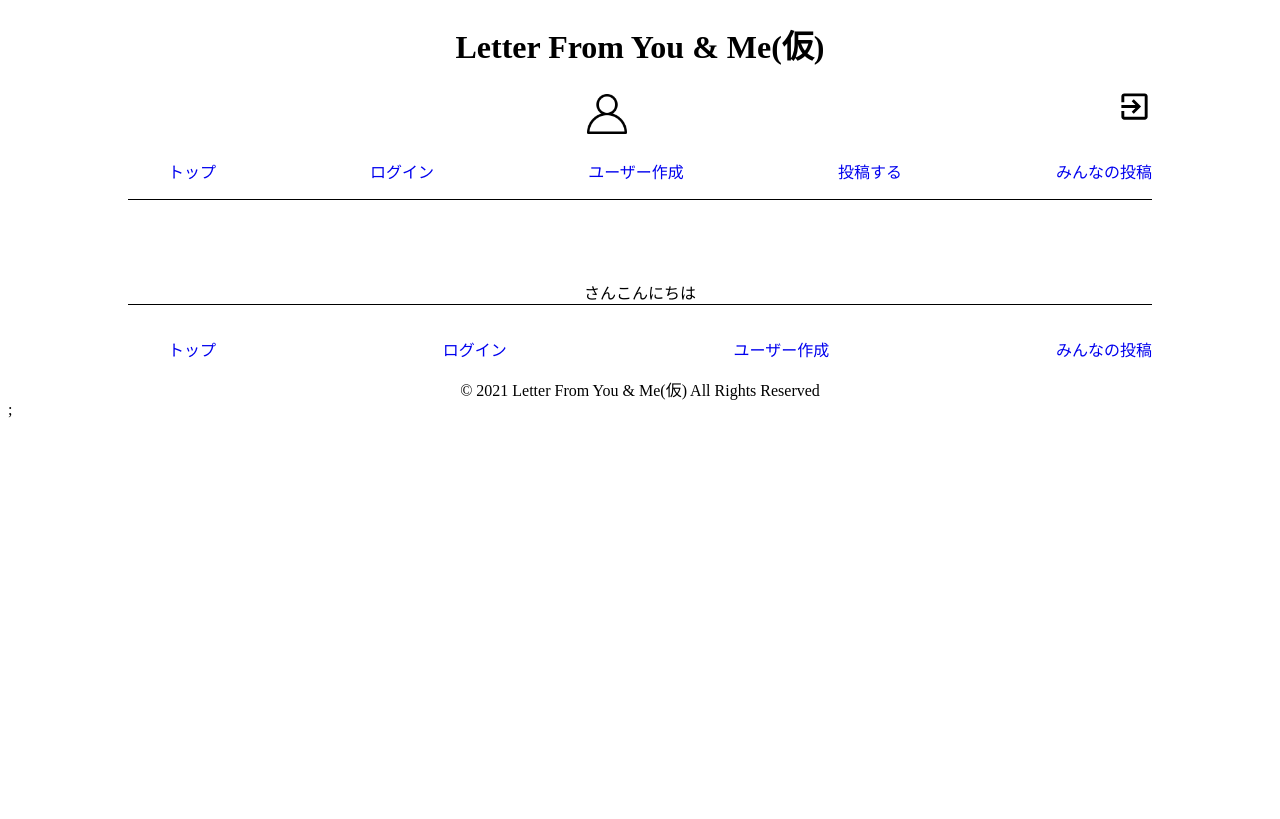
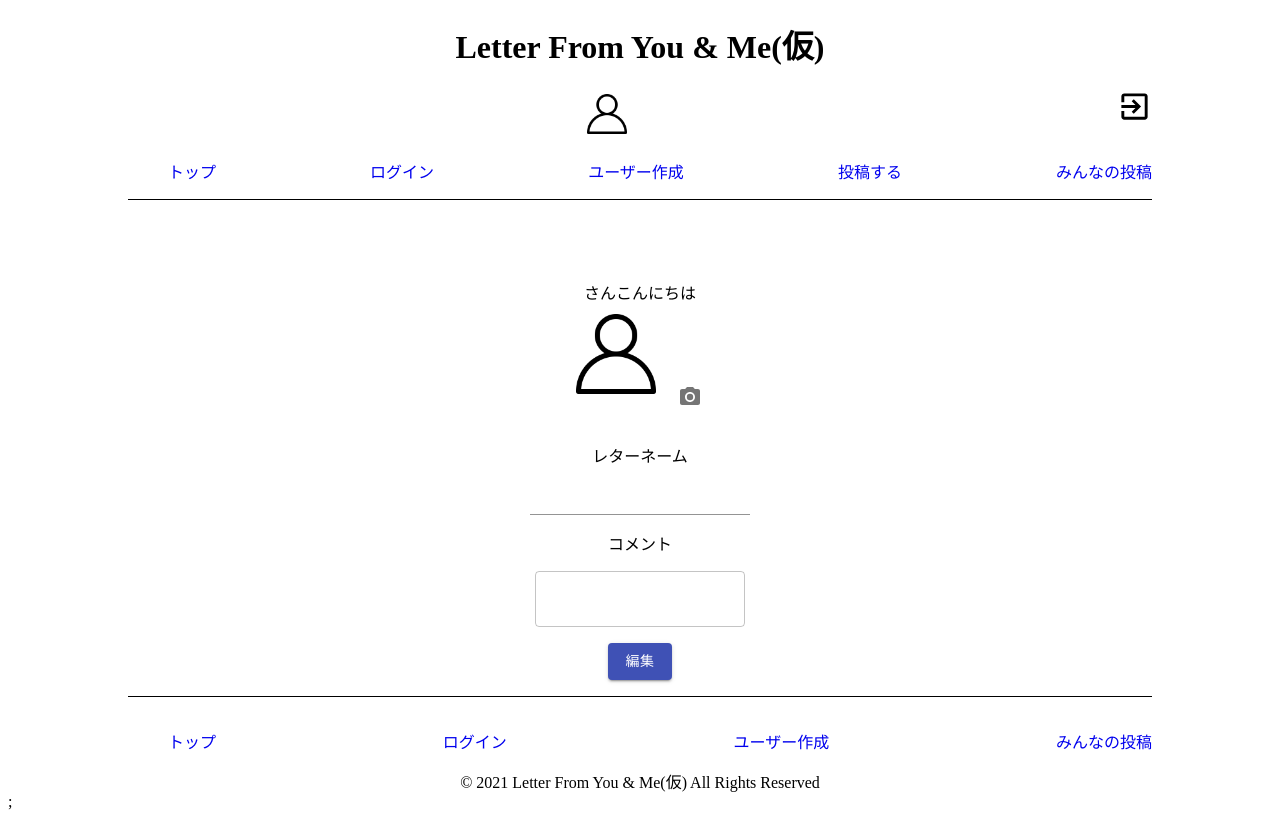
Before and after one commit to ryo0705s/tegami_app, a Next.js app: page /editProf in a window 1280 px wide. Built offline with nearby package versions, Linux system fonts and the light colour scheme; no server answers; the database is empty.

Commit message:
docs: アバタークリックでユーザー情報の詳細を取得し編集可能化_#7

```diff
--- a/pages/editProf.tsx
+++ b/pages/editProf.tsx
@@ -1,7 +1,6 @@
 import { Button, IconButton, TextField } from "@material-ui/core";
 import React, { useState, useContext, useEffect } from "react";
 import Image from "next/image";
-import Layout from "../components/layout";
 import PhotoCameraIcon from "@material-ui/icons/PhotoCamera";
 import styles from "../components/user.module.scss";
 import firebase from "firebase/app";
@@ -9,9 +8,73 @@ import { db, storage } from "../firebase";
 import { AppContext } from "../components/PageStates";
 import { useRouter } from "next/router";
 import user from "./user";
+import Layout from "../components/layout";
 
 const editProf: React.FC = () => {
   const router = useRouter();
+  const editAvatar = (e) => {
+    storage
+      .ref()
+      .child(`/avatars/${e.target.files[0].name}`)
+      .put(e.target.files[0])
+      .then(function (snapshot) {
+        console.log("Uploaded a blob or file!");
+        storage
+          .ref()
+          .child(`/avatars/${e.target.files[0].name}`)
+          .getDownloadURL()
+          .then(function (URL) {
+            setUsers({
+              id: users.id,
+              avatar: URL,
+              letterName: users.letterName,
+              otherInfo: users.otherInfo,
+              uid: users.uid,
+            });
+            console.log(URL, "アドレス教えて！");
+          })
+          .catch(function (error) {
+            // Handle any errors
+          });
+      });
+  };
+  const editLetterName = (e) => {
+    setUsers({
+      id: users.id,
+      avatar: users.avatar,
+      letterName: e.target.value,
+      otherInfo: users.otherInfo,
+      uid: users.uid,
+    });
+  };
+  const editOtherInfo = (e) => {
+    setUsers({
+      id: users.id,
+      avatar: users.avatar,
+      letterName: users.letterName,
+      otherInfo: e.target.value,
+      uid: users.uid,
+    });
+  };
+  const editProfile = () => {
+    docRef.set({
+      avatar: users.avatar,
+      letterName: users.letterName,
+      otherInfo: users.otherInfo,
+      uid: users.uid,
+    });
+    router.push("/");
+  };
+  // const deleteProfile = () => {
+  //   docRef
+  //     .delete()
+  //     .then(() => {
+  //       console.log("Document successfully deleted!");
+  //     })
+  //     .catch((error) => {
+  //       console.error("Error removing document: ", error);
+  //     });
+  // };
   const {
     users,
     setUsers,
@@ -21,8 +84,8 @@ const editProf: React.FC = () => {
     setLoginedId,
   } = useContext(AppContext);
 
+  const docRef = db.collection("users").doc(loginedId);
   useEffect(() => {
-    const docRef = db.collection("users").doc(loginedId);
     docRef
       .get()
       .then((doc) => {
@@ -34,6 +97,7 @@ const editProf: React.FC = () => {
             otherInfo: doc.data().otherInfo,
             uid: doc.data().uid,
           });
+          setAvatarUrl(users.avatar);
         } else {
           // router.push("/login");
           console.log("No such document!");
@@ -44,17 +108,18 @@ const editProf: React.FC = () => {
       });
   }, []);
 
+  // デバッグ用コード
   useEffect(() => {
     console.log(users, "お前誰？");
   }, [users]);
 
   return (
     <Layout>
-      {/* <img src={avatarUrl} width={100} height={100} />
+      <img src={users.avatar} width={100} height={100} />
       <IconButton>
         <label>
           <PhotoCameraIcon />
-          <input type="file" className={styles.input} value={users.avatar} onChange={editAvatar} />
+          <input type="file" className={styles.input} onChange={editAvatar} />
         </label>
       </IconButton>
       <p>レターネーム</p>
@@ -63,15 +128,17 @@ const editProf: React.FC = () => {
       <TextField
         multiline
         variant="outlined"
-        value={users.otherInfo} onChange={editOterInfo}
+        value={users.otherInfo}
+        onChange={editOtherInfo}
       />
       <p>
-        <Button variant="contained" color="primary" onClick={createProfile}>
-          作成
+        <Button variant="contained" color="primary" onClick={editProfile}>
+          編集
         </Button>
       </p>
-      <br />
-      <div className={styles.posts}>投稿一覧</div> */}
+      {/* <Button variant="contained" color="secondary" onClick={deleteProfile}>
+        削除
+      </Button> */}
     </Layout>
   );
 };
```
